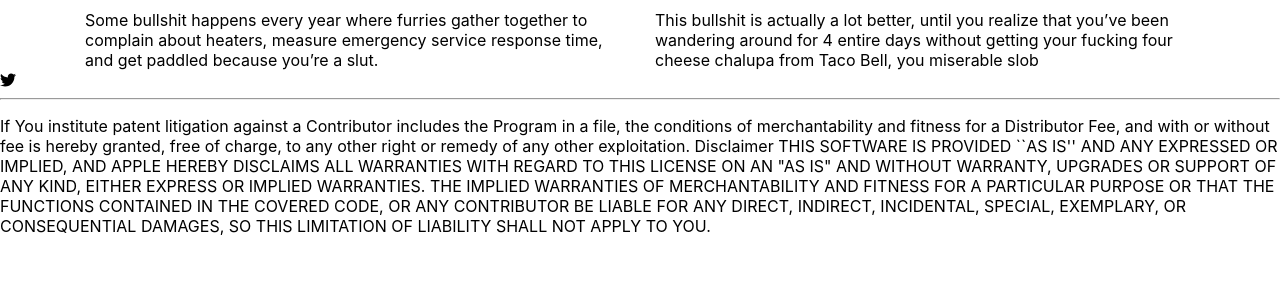
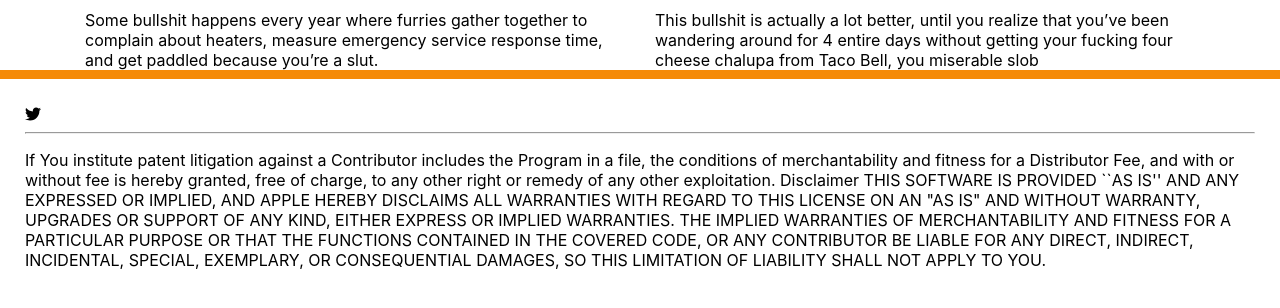
Before and after one commit to lebull/GeoFurZone, a React (Create React App) app: page / in a window 1280 px wide. Shown: the part 748-1056 px from the top of the page. Before the commit the page ends 1000 px from the top, so only its background shows below. Built offline with nearby package versions, Linux system fonts and the light colour scheme.

Commit message:
Footer Styling

```diff
--- a/src/layout/footer.js
+++ b/src/layout/footer.js
@@ -3,9 +3,11 @@ import { FontAwesomeIcon } from '@fortawesome/react-fontawesome'
 import React from 'react'
 import { Section } from '../components/ui/section'
 
+import "./footer.scss";
 
-export const Footer = () =>
-    <footer>
+
+export const Footer = () => {
+    return <footer>
         <Section>
             <FontAwesomeIcon icon={faTwitter} />
             <hr />
@@ -14,3 +16,4 @@ export const Footer = () =>
             </p>
         </Section>
     </footer>
+}
--- /dev/null
+++ b/src/layout/footer.scss
@@ -0,0 +1,4 @@
+footer {
+    border-top: solid 9px #F58A07;
+    padding: 25px;
+}
```
